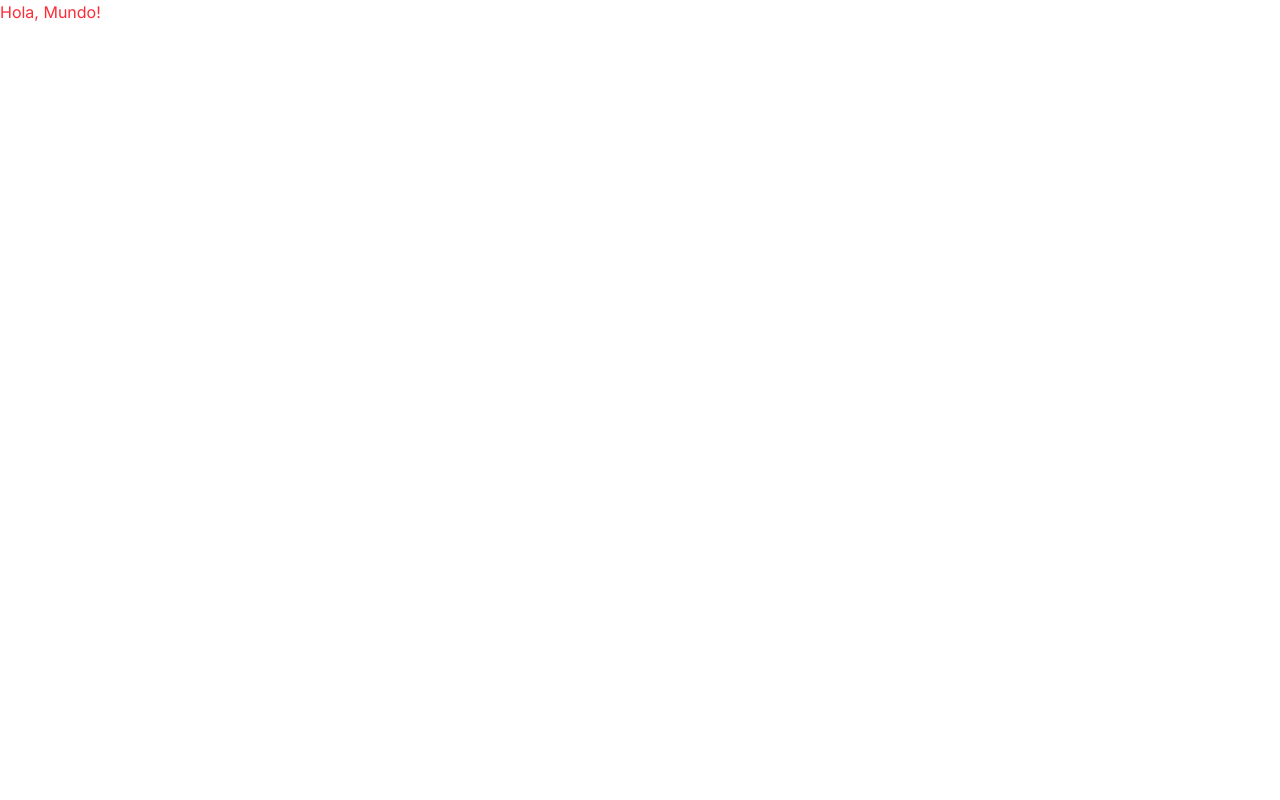
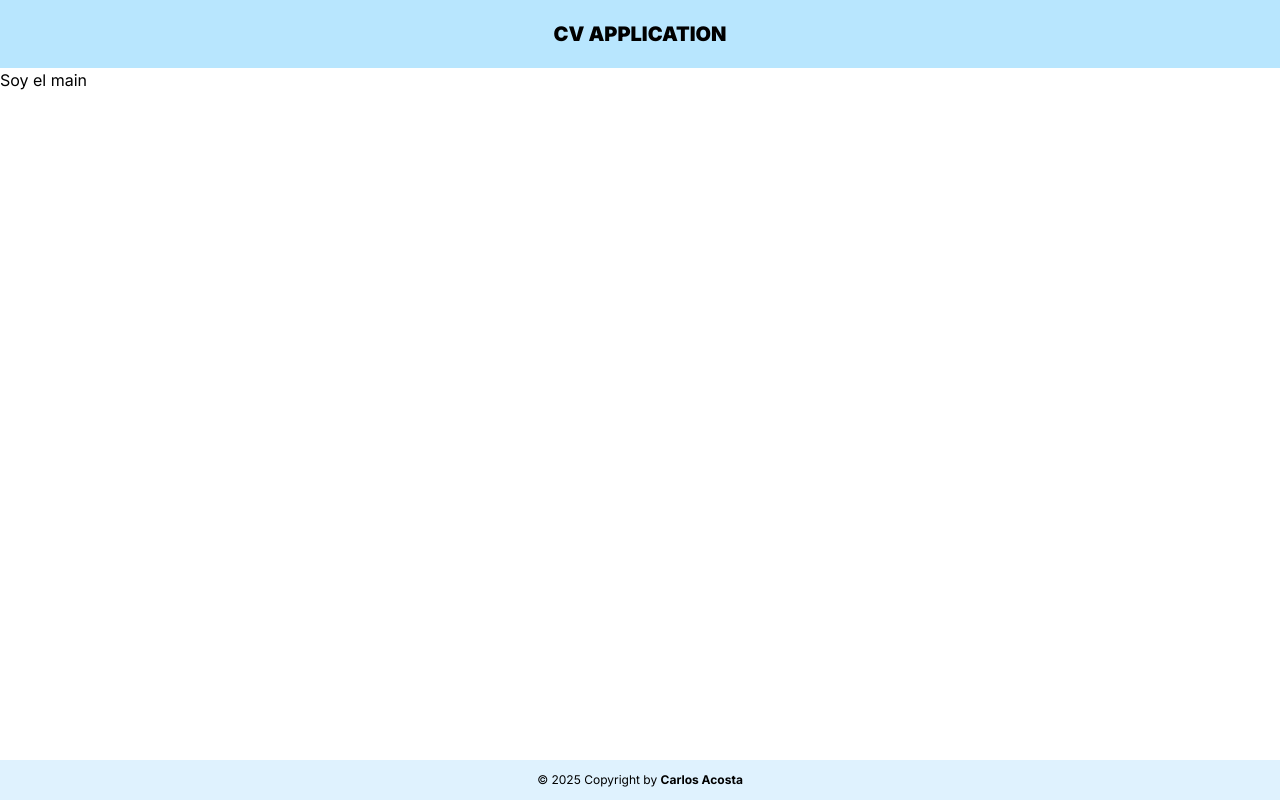
Before and after one commit to Carlosaac23/TOP-cv-application, a React (Vite) app: page / in a window 1280 px wide. Built offline with nearby package versions, Linux system fonts and the light colour scheme.

Commit message:
chore: import and arrange the body with flexbox

```diff
--- a/src/App.jsx
+++ b/src/App.jsx
@@ -1,3 +1,13 @@
+import Footer from '@/Footer';
+import Header from '@/Header';
+import Main from '@/Main';
+
 export default function App() {
-  return <h1 className='text-red-500'>Hola, Mundo!</h1>;
+  return (
+    <div className='flex min-h-screen flex-col'>
+      <Header />
+      <Main />
+      <Footer />
+    </div>
+  );
 }
```
